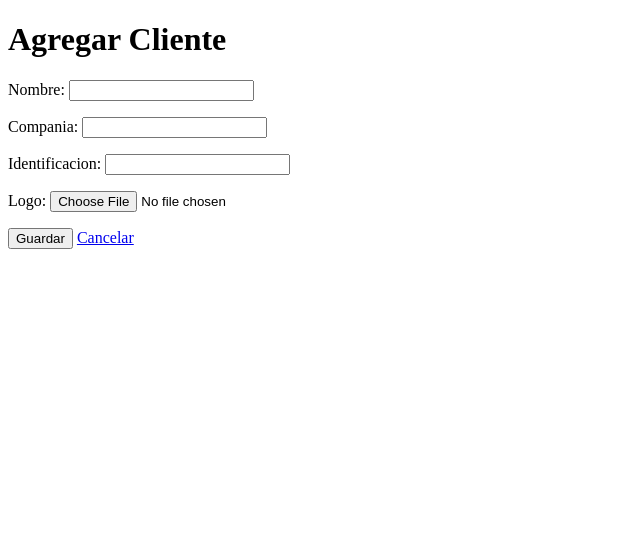
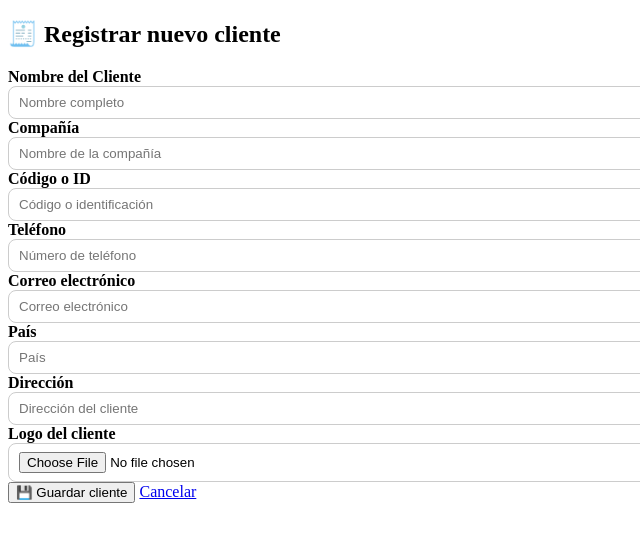
Before and after one commit to Emerson-OR/DirectorioClientes, a Django app: page /agregar/ in a window 1320 px wide; the page is wider, and only the part inside the window is pictured. Shown: the part 111-653 px from the top of that part, without its empty margins (0-640 px from the left). Run offline with Django 5.2, Linux system fonts and the light colour scheme; the visitor is signed in with stand-in values (Sample User, id 1).

Commit message:
Se organizo mejor la parte del formulario del cliente y se aplicaron mejoras como la vista a la direccion

```diff
--- a/clientes/forms.py
+++ b/clientes/forms.py
@@ -2,6 +2,9 @@ from django import forms
 from django.contrib.auth.forms import UserCreationForm
 from .models import Cliente, Usuario
 
+# ----------------------------
+# Formulario de registro de usuario
+# ----------------------------
 class RegistroForm(UserCreationForm):
     class Meta:
         model = Usuario
@@ -9,15 +12,45 @@ class RegistroForm(UserCreationForm):
 
     def save(self, commit=True):
         user = super().save(commit=False)
-        user.rol = 'usuario'  # 🔹 Asignamos rol por defecto
+        user.rol = 'usuario'  # Rol por defecto
         if commit:
             user.save()
         return user
 
 
-
-# Formulario de cliente
+# ----------------------------
+# Formulario de cliente (ampliado)
+# ----------------------------
 class ClienteForm(forms.ModelForm):
     class Meta:
         model = Cliente
-        fields = ['nombre', 'compania', 'identificacion', 'logo']
+        fields = [
+            'nombre',
+            'compania',
+            'identificacion',
+            'telefono',
+            'correo',
+            'pais',
+            'direccion',
+            'logo',
+        ]
+        labels = {
+            'nombre': 'Nombre del Cliente',
+            'compania': 'Compañía',
+            'identificacion': 'Código o ID',
+            'telefono': 'Teléfono',
+            'correo': 'Correo Electrónico',
+            'pais': 'País',
+            'direccion': 'Dirección',
+            'logo': 'Logo del Cliente',
+        }
+        widgets = {
+            'nombre': forms.TextInput(attrs={'class': 'form-control', 'placeholder': 'Nombre completo'}),
+            'compania': forms.TextInput(attrs={'class': 'form-control', 'placeholder': 'Nombre de la compañía'}),
+            'identificacion': forms.TextInput(attrs={'class': 'form-control', 'placeholder': 'Código o identificación'}),
+            'telefono': forms.TextInput(attrs={'class': 'form-control', 'placeholder': 'Número de teléfono'}),
+            'correo': forms.EmailInput(attrs={'class': 'form-control', 'placeholder': 'Correo electrónico'}),
+            'pais': forms.TextInput(attrs={'class': 'form-control', 'placeholder': 'País'}),
+            'direccion': forms.TextInput(attrs={'class': 'form-control', 'placeholder': 'Dirección del cliente'}),
+            'logo': forms.ClearableFileInput(attrs={'class': 'form-control'}),
+        }
--- a/clientes/models.py
+++ b/clientes/models.py
@@ -19,6 +19,10 @@ class Cliente(models.Model):
     nombre = models.CharField(max_length=100)
     compania = models.CharField(max_length=100)
     identificacion = models.CharField(max_length=50, unique=True)
+    telefono = models.CharField(max_length=20, blank=True, null=True)
+    correo = models.EmailField(blank=True, null=True)
+    pais = models.CharField(max_length=100, blank=True, null=True)
+    direccion = models.CharField(max_length=255, blank=True, null=True, help_text="Dirección del cliente o ubicación aproximada.")
     logo = models.ImageField(upload_to='logos/', blank=True, null=True)
     creado_por = models.ForeignKey(
         Usuario,
@@ -32,3 +36,16 @@ class Cliente(models.Model):
 
     def __str__(self):
         return f"{self.nombre} ({self.compania})"
+
+    @property
+    def google_maps_link(self):
+        """
+        Genera automáticamente un enlace de Google Maps a partir de la dirección o país.
+        """
+        if self.direccion:
+            query = self.direccion
+        elif self.pais:
+            query = self.pais
+        else:
+            return None
+        return f"https://www.google.com/maps/search/?api=1&query={query.replace(' ', '+')}"
--- a/clientes/urls.py
+++ b/clientes/urls.py
@@ -6,4 +6,6 @@ urlpatterns = [
     path('agregar/', views.agregar_cliente, name='agregar_cliente'),
     path('eliminar/<int:pk>/', views.eliminar_cliente, name='eliminar_cliente'),
     path('registro/', views.registro, name='registro'),  # <--- Aquí
+    path('clientes/<int:pk>/', views.detalle_cliente, name='detalle_cliente'),
+    path('detalle/<int:pk>/', views.detalle_cliente, name='detalle_cliente'),
 ]
--- a/clientes/views.py
+++ b/clientes/views.py
@@ -6,6 +6,9 @@ from .forms import ClienteForm, RegistroForm
 from django.http import HttpResponseForbidden
 from django.contrib import messages
 
+# -----------------------------
+# Registro de usuarios
+# -----------------------------
 def registro(request):
     if request.method == 'POST':
         form = RegistroForm(request.POST)
@@ -23,11 +26,9 @@ def registro(request):
     return render(request, 'registration/registro.html', {'form': form})
 
 
-
-
-# Login y logout usarían tus vistas genéricas actuales
-
-# Decorador para roles
+# -----------------------------
+# Decorador de roles
+# -----------------------------
 def rol_requerido(roles):
     def decorator(view_func):
         def _wrapped_view(request, *args, **kwargs):
@@ -37,12 +38,19 @@ def rol_requerido(roles):
         return _wrapped_view
     return decorator
 
-# Vistas de clientes
+
+# -----------------------------
+# Listar clientes
+# -----------------------------
 @login_required
 def lista_clientes(request):
     clientes = Cliente.objects.all()
     return render(request, 'clientes/lista.html', {'clientes': clientes})
 
+
+# -----------------------------
+# Agregar cliente
+# -----------------------------
 @login_required
 @rol_requerido(['admin', 'superadmin'])
 def agregar_cliente(request):
@@ -52,14 +60,39 @@ def agregar_cliente(request):
             cliente = form.save(commit=False)
             cliente.creado_por = request.user
             cliente.save()
+            messages.success(request, "✅ Cliente agregado exitosamente.")
             return redirect('lista_clientes')
+        else:
+            messages.error(request, "❌ Ocurrió un error al agregar el cliente.")
     else:
         form = ClienteForm()
+
     return render(request, 'clientes/agregar.html', {'form': form})
 
+
+# -----------------------------
+# Ver detalles del cliente
+# -----------------------------
+@login_required
+def detalle_cliente(request, pk):
+    cliente = get_object_or_404(Cliente, pk=pk)
+    # Genera enlace directo a Google Maps usando la dirección o el país
+    direccion_url = cliente.direccion or cliente.pais
+    maps_url = f"https://www.google.com/maps/search/?api=1&query={direccion_url.replace(' ', '+')}"
+
+    return render(request, 'clientes/detalle.html', {
+        'cliente': cliente,
+        'maps_url': maps_url
+    })
+
+
+# -----------------------------
+# Eliminar cliente
+# -----------------------------
 @login_required
 @rol_requerido(['admin', 'superadmin'])
 def eliminar_cliente(request, pk):
     cliente = get_object_or_404(Cliente, pk=pk)
     cliente.delete()
+    messages.warning(request, "🗑️ Cliente eliminado correctamente.")
     return redirect('lista_clientes')
--- a/directorio_project/settings.py
+++ b/directorio_project/settings.py
@@ -44,7 +44,7 @@ MIDDLEWARE = [
     'django.middleware.security.SecurityMiddleware',
     'django.contrib.sessions.middleware.SessionMiddleware',
     'django.middleware.common.CommonMiddleware',
-    'django.middleware.csrf.CsrfViewMiddleware',
+    'directorio_project.middleware.CustomCsrfMiddleware',
     'django.contrib.auth.middleware.AuthenticationMiddleware',
     'django.contrib.messages.middleware.MessageMiddleware',
     'django.middleware.clickjacking.XFrameOptionsMiddleware',
--- /dev/null
+++ b/templates/clientes/agregar.html
@@ -0,0 +1,85 @@
+{% extends "base.html" %}
+{% load static %}
+
+{% block content %}
+<div class="container mt-5">
+    <div class="card shadow-lg p-4 rounded-4">
+        <h2 class="text-center mb-4">🧾 Registrar nuevo cliente</h2>
+
+        <form method="POST" enctype="multipart/form-data" class="row g-3">
+            {% csrf_token %}
+
+            <!-- Nombre -->
+            <div class="col-md-6">
+                <label for="id_nombre" class="form-label">Nombre del Cliente</label>
+                {{ form.nombre }}
+            </div>
+
+            <!-- Compañía -->
+            <div class="col-md-6">
+                <label for="id_compania" class="form-label">Compañía</label>
+                {{ form.compania }}
+            </div>
+
+            <!-- Identificación -->
+            <div class="col-md-6">
+                <label for="id_identificacion" class="form-label">Código o ID</label>
+                {{ form.identificacion }}
+            </div>
+
+            <!-- Teléfono -->
+            <div class="col-md-6">
+                <label for="id_telefono" class="form-label">Teléfono</label>
+                {{ form.telefono }}
+            </div>
+
+            <!-- Correo -->
+            <div class="col-md-6">
+                <label for="id_correo" class="form-label">Correo electrónico</label>
+                {{ form.correo }}
+            </div>
+
+            <!-- País -->
+            <div class="col-md-6">
+                <label for="id_pais" class="form-label">País</label>
+                {{ form.pais }}
+            </div>
+
+            <!-- Dirección -->
+            <div class="col-12">
+                <label for="id_direccion" class="form-label">Dirección</label>
+                {{ form.direccion }}
+            </div>
+
+            <!-- Logo -->
+            <div class="col-12">
+                <label for="id_logo" class="form-label">Logo del cliente</label>
+                {{ form.logo }}
+            </div>
+
+            <!-- Botón -->
+            <div class="col-12 text-center mt-4">
+                <button type="submit" class="btn btn-success px-4 py-2">💾 Guardar cliente</button>
+                <a href="{% url 'lista_clientes' %}" class="btn btn-secondary px-4 py-2 ms-2">Cancelar</a>
+            </div>
+        </form>
+    </div>
+</div>
+
+<style>
+    .form-label {
+        font-weight: 600;
+    }
+    input, select, textarea {
+        width: 100%;
+        padding: 8px 10px;
+        border: 1px solid #ccc;
+        border-radius: 8px;
+    }
+    input:focus, select:focus, textarea:focus {
+        border-color: #28a745;
+        box-shadow: 0 0 4px #28a74550;
+        outline: none;
+    }
+</style>
+{% endblock %}
```
Also changed, not shown: clientes/templates/clientes/lista.html (+23 -3 lines), directorio_project/middleware.py (added, +10 -0 lines), templates/clientes/detalle.html (added, +39 -0 lines), clientes/migrations/0003_cliente_correo_cliente_direccion_cliente_pais_and_more.py (added), media/logos/WhatsApp_Image_2025-10-03_at_11.05.16_AM.jpeg (deleted), media/logos/WhatsApp_Image_2025-10-05_at_8.17.46_PM.jpeg (deleted), media/logos/WhatsApp_Image_2025-10-06_at_2.28.12_PM.jpeg (deleted), media/logos/WhatsApp_Image_2025-10-06_at_2_XfTDYlL.28.12_PM.jpeg (deleted), media/logos/WhatsApp_Image_2025-10-06_at_2_dvrYvMt.28.12_PM.jpeg (deleted), media/logos/WhatsApp_Image_2025-10-06_at_2_hlywX6n.28.12_PM_1.jpeg (deleted).
